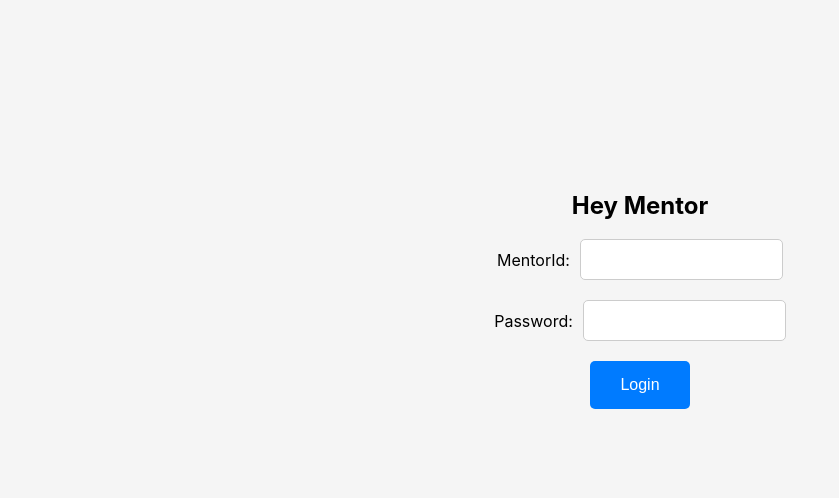
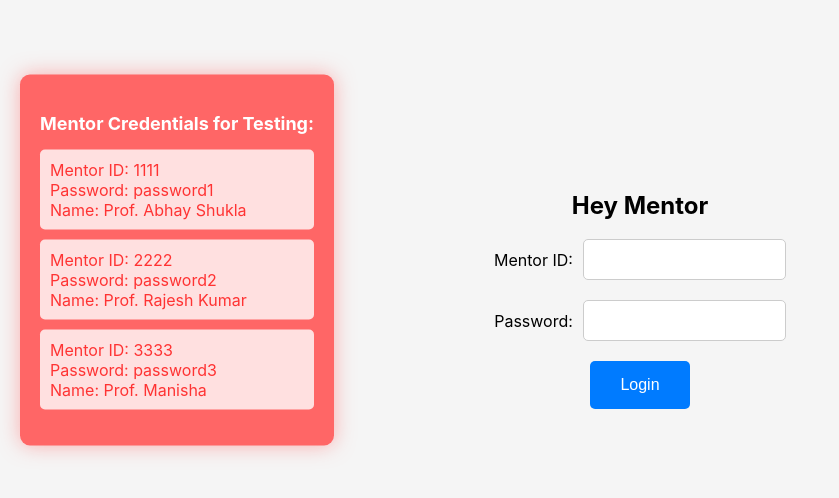
Before and after one commit to Divyanshu11011/Scoremint, a React (Create React App) app: page / in a window 1280 px wide. Shown: the part 140-638 px from the top of the page, without its empty margins (0-839 px from the left). Built offline with nearby package versions, Linux system fonts and the light colour scheme; what pdfmake would draw is missing.

Commit message:
added test credentials in login screen

```diff
--- a/src/views/login.css
+++ b/src/views/login.css
@@ -45,3 +45,48 @@
     color: #dc3545;
     margin-top: 10px;
   }
+
+/* login.css */
+
+/* Rest of the existing styles */
+
+/* Mentor credentials styling */
+.mentors-info {
+  position: fixed; /* Fixed position */
+  left: 20px; /* Adjust the left position as needed */
+  top: 50%; /* Align to the middle vertically */
+  transform: translateY(-50%); /* Center vertically */
+  background-color: #ff6666; /* Fiery red background */
+  padding: 20px;
+  border-radius: 10px;
+  box-shadow: 0 0 20px rgba(255, 102, 102, 0.5); /* Fiery red shadow effect */
+  transition: background-color 0.3s; /* Smooth transition on background color change */
+}
+
+.mentors-info:hover {
+  background-color: #000000; /* Lighter fiery red background on hover */
+}
+
+.mentors-info h3 {
+  color: #fff; /* White text color */
+  font-size: 18px; /* Increased font size */
+  margin-bottom: 10px;
+}
+
+.mentors-info ul {
+  list-style-type: none; /* Remove default bullet points */
+  padding: 0;
+}
+
+.mentors-info li {
+  margin-bottom: 10px;
+  padding: 10px;
+  background-color: rgba(255, 255, 255, 0.8); /* Semi-transparent white background */
+  border-radius: 5px;
+}
+
+.mentors-info li span {
+  display: block;
+  color: #ff3333; /* Fiery red text color */
+  font-size: 16px; /* Font size */
+}
--- a/src/views/login.js
+++ b/src/views/login.js
@@ -7,6 +7,13 @@ const Login = ({ setIsLoggedIn, setLoggedInUserName }) => {
   const [username, setUsername] = useState('');
   const [password, setPassword] = useState('');
   const [error, setError] = useState('');
+
+  // Array containing mentor data
+  const mentors = [
+    { Mentorid: "1111", Name: "Prof. Abhay Shukla", Password: "password1" },
+    { Mentorid: "2222", Name: "Prof. Rajesh Kumar", Password: "password2" },
+    { Mentorid: "3333", Name: "Prof. Manisha", Password: "password3" }
+  ];
 
   const handleLogin = async () => {
     // Check credentials against the database
@@ -41,8 +48,9 @@ const Login = ({ setIsLoggedIn, setLoggedInUserName }) => {
   return (
     <div className="login-container">
       <h2>Hey Mentor</h2>
+
       <div className="input-group">
-        <label>MentorId:</label>
+        <label>Mentor ID:</label>
         <input type="text" value={username} onChange={(e) => setUsername(e.target.value)} />
       </div>
       <div className="input-group">
@@ -51,6 +59,21 @@ const Login = ({ setIsLoggedIn, setLoggedInUserName }) => {
       </div>
       <button className="login-button" onClick={handleLogin}>Login</button>
       {error && <p className="error-message">{error}</p>}
+
+            {/* Display mentor credentials */}
+            <div className="mentors-info">
+        <h3>Mentor Credentials for Testing:</h3>
+        <ul>
+          {mentors.map(mentor => (
+            <li key={mentor.Mentorid}>
+              <span>Mentor ID: {mentor.Mentorid}</span>
+              <span> Password: {mentor.Password}</span>
+              <span> Name: {mentor.Name}</span>
+
+            </li>
+          ))}
+        </ul>
+      </div>
     </div>
   );
 };
```
